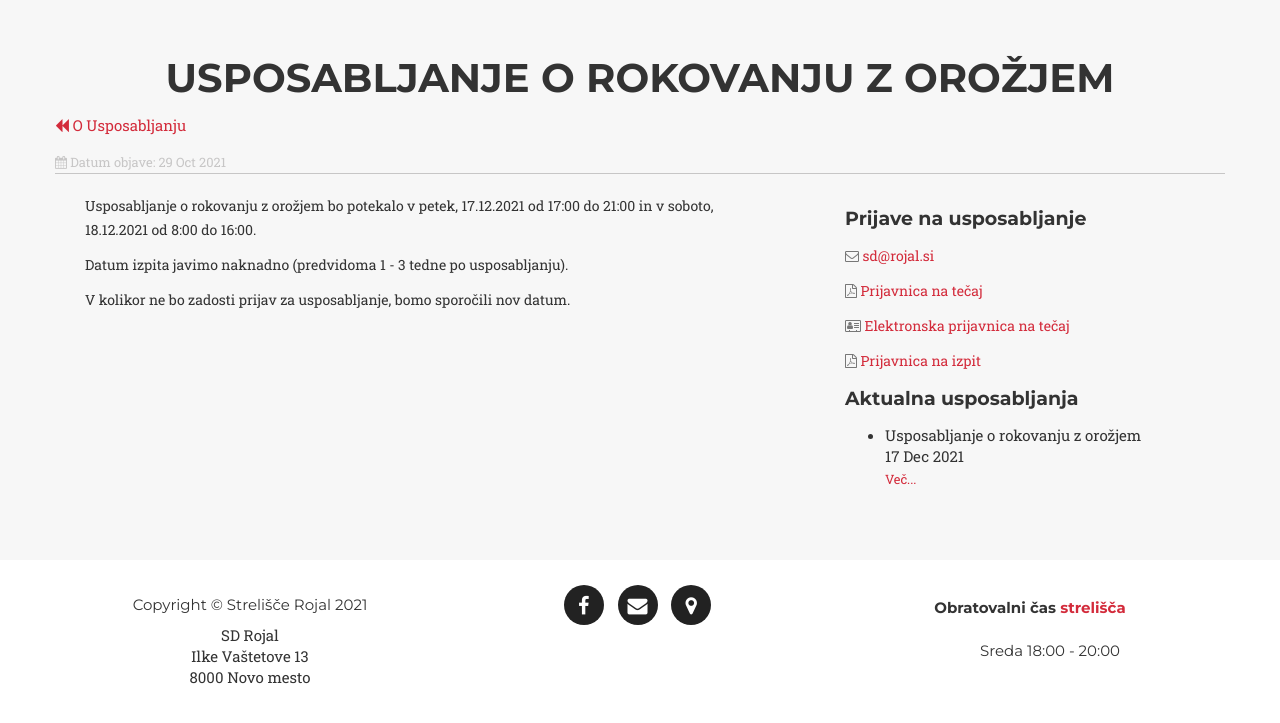
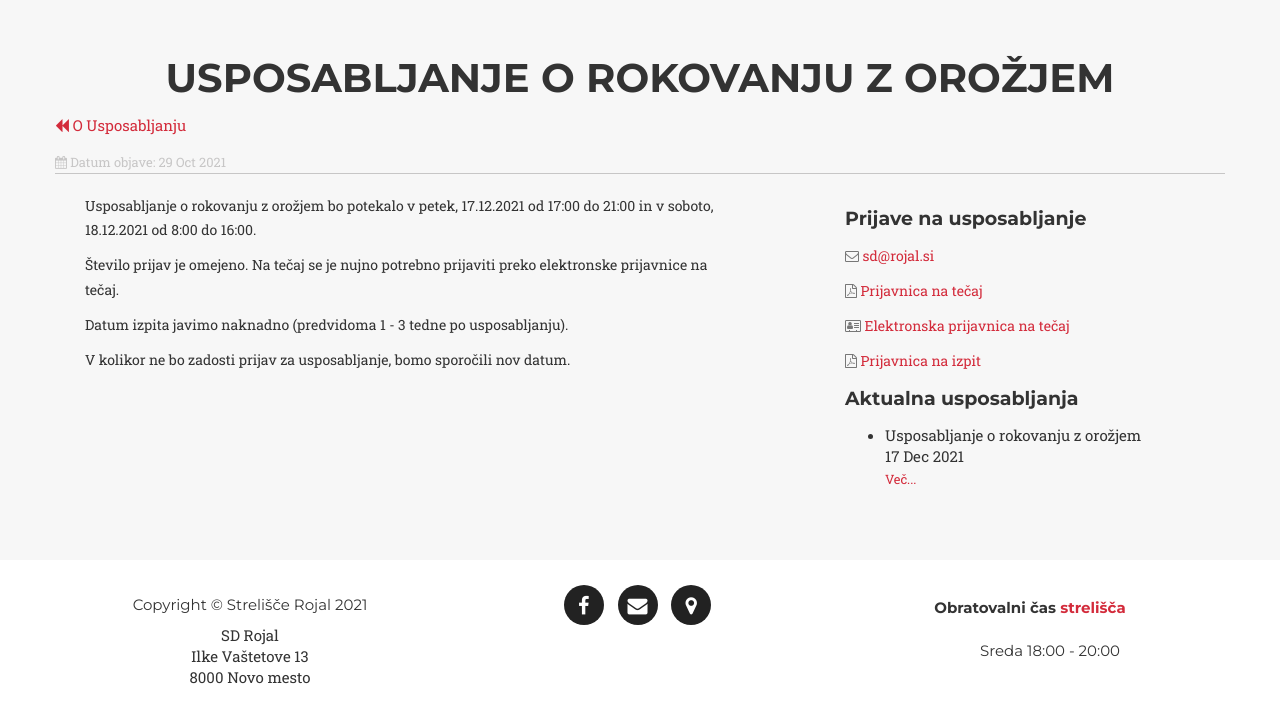
Before and after one commit to qstraza/strelisce, a Jekyll site: the page built from _posts/2021-10-29-Varno-rokovanje.md, in a window 1280 px wide and 900 px high, scrolled down 607 px, cut to the strip 165-888 px from the top of the window. Built offline with Jekyll 4.4.1, drawn with Linux system fonts in a browser that asks for light colours; some web fonts are replaced.

Commit message:
updated varno rokovanje

```diff
--- a/_posts/2021-10-29-Varno-rokovanje.md
+++ b/_posts/2021-10-29-Varno-rokovanje.md
@@ -8,6 +8,8 @@ datum: 2021-12-17T17:00:00Z
 Usposabljanje o rokovanju z orožjem bo potekalo v petek, 17.12.2021 od 17:00 do 21:00 in
 v soboto, 18.12.2021 od 8:00 do 16:00.
 
+Število prijav je omejeno. Na tečaj se je nujno potrebno prijaviti preko elektronske prijavnice na tečaj.
+
 Datum izpita javimo naknadno (predvidoma 1 - 3 tedne po usposabljanju).
 
 V kolikor ne bo zadosti prijav za usposabljanje, bomo sporočili nov datum.
```
